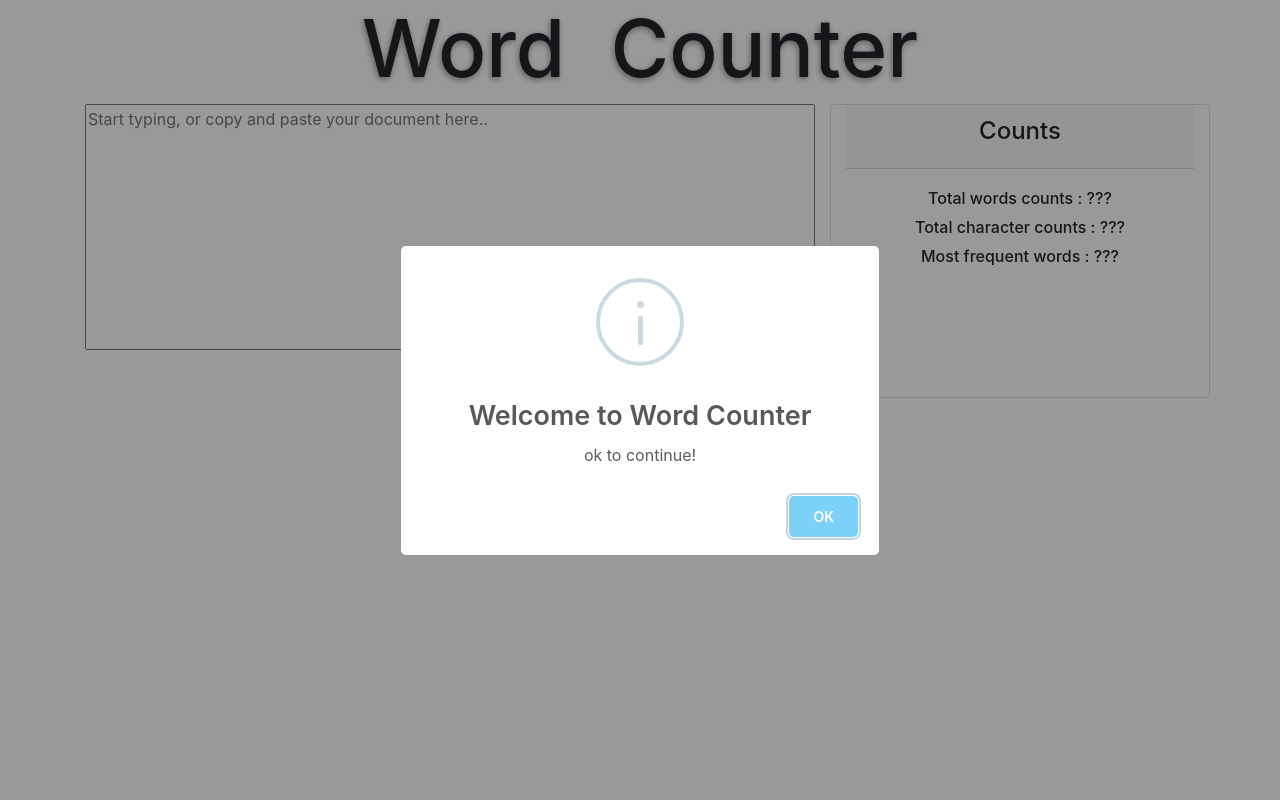
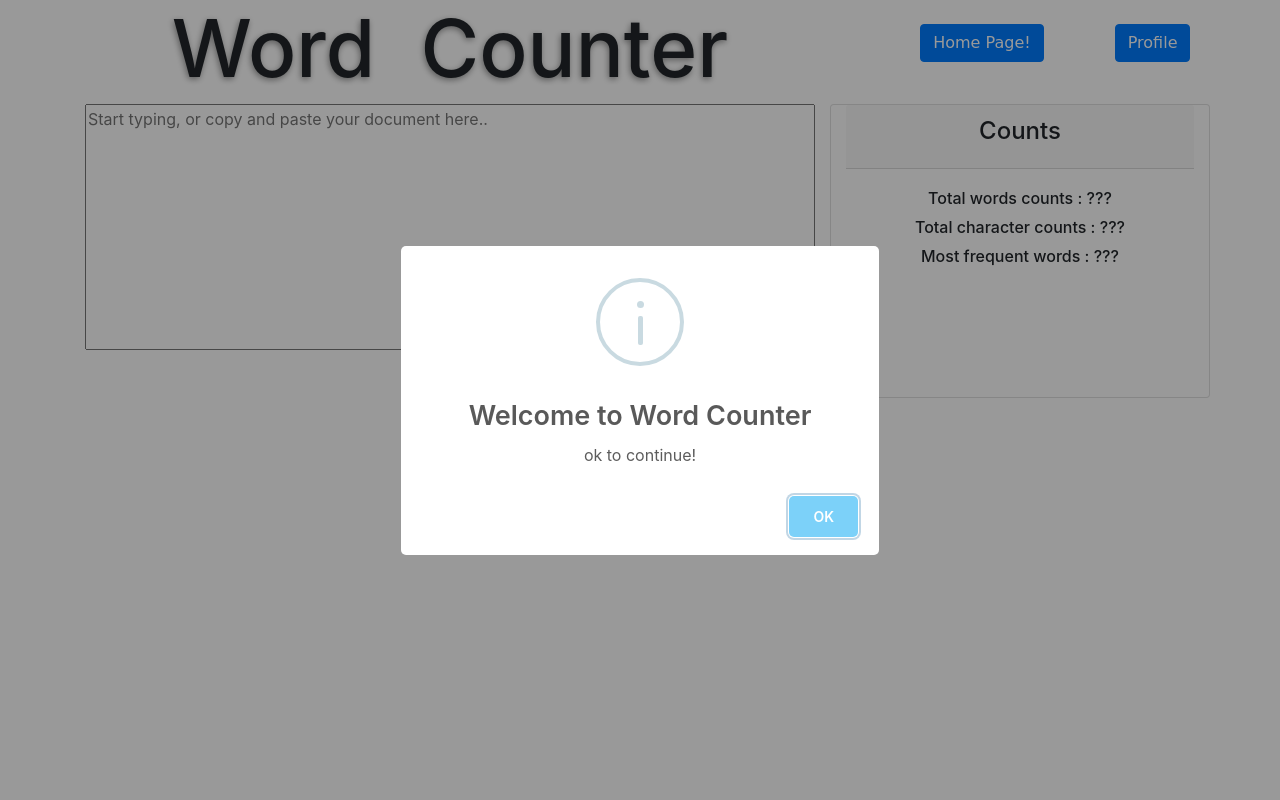
Before and after one commit to rohitsaw/project-one, a Django app: page /wordcounter/ in a window 1280 px wide. Run offline with Django 3.2, Linux system fonts and the light colour scheme; some libraries are stand-ins or nearby versions.

Commit message:
add requirements.txt

```diff
--- /dev/null
+++ b/requirements.txt
@@ -0,0 +1,4 @@
+Django==2.1.7
+Pillow==5.4.1
+pkg-resources==0.0.0
+pytz==2018.9
--- a/wordcounter/templates/wordcounter/homepage.html
+++ b/wordcounter/templates/wordcounter/homepage.html
@@ -5,6 +5,7 @@
     <title>HomePage!</title>
   </head>
   <body>
-    Hello
+    <a href="{% url 'home:wordcounter' %}">Word Counter!</a> <br>
+    <a href="{% url 'userprofile:index' %}">Profile!</a> <br>
   </body>
 </html>
--- a/wordcounter/templates/wordcounter/index.html
+++ b/wordcounter/templates/wordcounter/index.html
@@ -14,8 +14,20 @@
   </head>
   <body>
     <div class="container">
-      <div>
-          <h1 class="text-center txt-shadow" style="text-shadow: -1px 2px 6px rgba(150, 150, 150, 1);font-size: 5em;word-spacing: 0.3em;">Word Counter</h1>
+      <div class="row">
+
+        <div class="col-sm-12 col-lg-8">
+            <h1 class="text-center txt-shadow" style="text-shadow: -1px 2px 6px rgba(150, 150, 150, 1);font-size: 5em;word-spacing: 0.3em;">Word Counter</h1>
+        </div>
+
+        <div class="col-sm-6 col-lg-2 text-center" style="margin-bottom:15px;font-family: 'Chicle', cursive;font-size: 2.5em;" class="text-center">
+          <a href="{% url 'home:homepage' %}" style="margin-top:15%;" class="btn btn-primary">Home Page!</a>
+        </div>
+
+        <div class="col-sm-6 col-lg-2 text-center" style="margin-bottom:15px;font-family: 'Chicle', cursive;font-size: 2.5em;" class="text-center">
+          <a href="{% url 'userprofile:index' %}" style="margin-top:15%;" class="btn btn-primary">Profile</a>
+        </div>
+
       </div>
       <div class="row">
         <div class="col-md-8">
```
Also changed, not shown: db.sqlite3.
